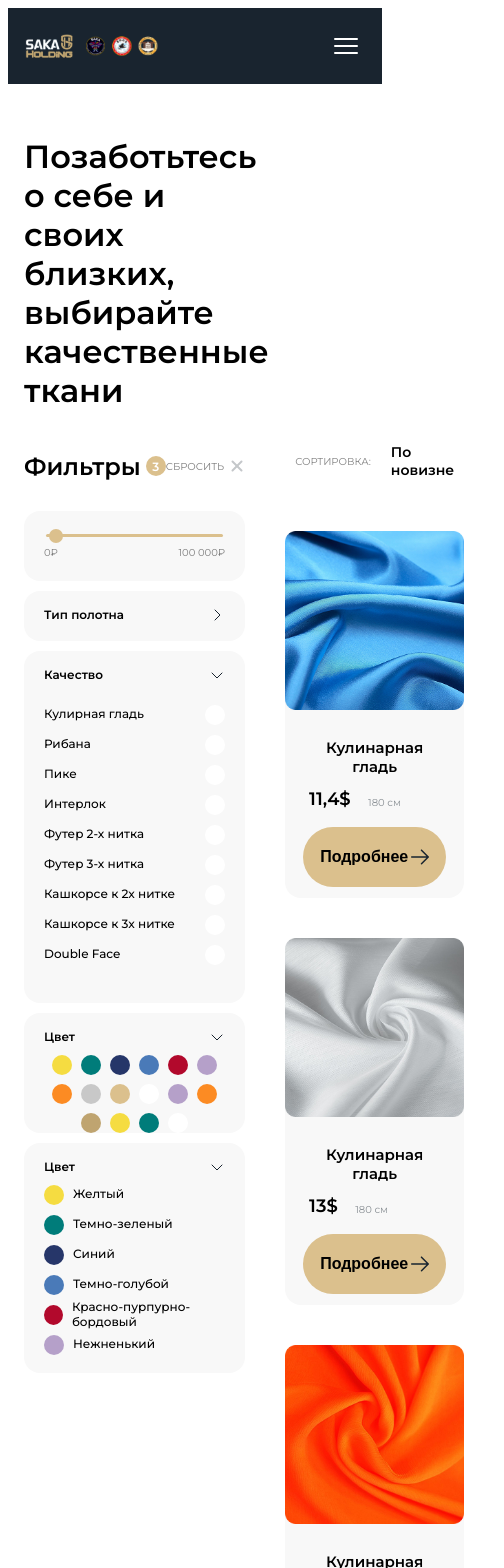
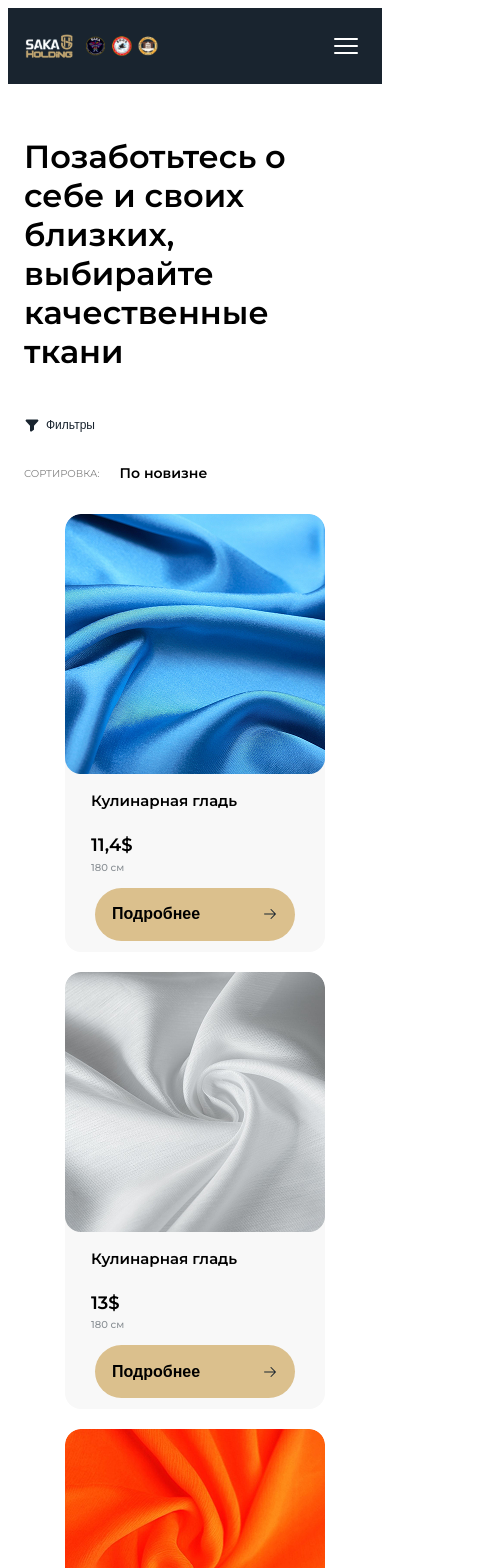
Before and after one commit to aerths/saka-holding, a Vue app: page /catalog in a window 390 px wide. Shown: the top 1568 px of the page, 504 px wide, since content can reach past the window. Built offline with nearby package versions, Linux system fonts and the light colour scheme.

Commit message:
catalog adaptive

```diff
--- a/src/components/RecentlyViewed/Glad.vue
+++ b/src/components/RecentlyViewed/Glad.vue
@@ -33,51 +33,66 @@ defineProps<{
         background-color: #FFF;
         display: flex;
         flex-direction: column;
-        align-items: center;
+        align-items: stretch;
         width: 100%;
         max-width: 260px;
         min-width: 0;
-        height: auto;
         min-height: 360px;
-
         border-radius: 16px;
 
         > img{
             display: block;
             width: 100%;
-            max-width: 260px;
-            height: auto;
+            aspect-ratio: 1 / 1;
+            object-fit: cover;
+            border-radius: 16px 16px 0 0;
         }
 
         .BT{
-            width: 80%;
-            margin-bottom: 11px;
+            width: 200px;
+            max-width: 80%;
+            margin: auto auto 11px;
+
+            .button{
+                width: 200px;
+                max-width: 100%;
+                min-height: 53px;
+                max-height: 53px;
+                padding: 0 17px;
+                font-size: 16px;
+
+                img{
+                    width: 16px;
+                    height: 16px;
+                }
+            }
         }
         .TextCon{
             display: flex;
-            flex-direction: row;
-            flex-wrap: wrap;
-            padding: 22px 10% 11px;
+            flex-direction: column;
+            align-items: flex-start;
+            gap: 5px;
+            padding: 18px 10% 14px;
             width: 100%;
-            text-align: center;
+            text-align: left;
             h2{
-            margin: 6px;
-            font-size: clamp(18px, 1.5vw, 22px);
-            font-weight: SemiBold;
+                margin: 0;
+                font-size: clamp(18px, 1.5vw, 22px);
+                font-weight: 600;
+                line-height: 1.15;
             }
             h3{
-
-            margin: 6px;
-            font-size: clamp(15px, 1.25vw, 18px);
-            font-weight: SemiBold;
+                margin: 0;
+                min-height: 38px;
+                font-size: clamp(15px, 1.25vw, 18px);
+                font-weight: 600;
+                line-height: 1.2;
             }
             a{
                 font-size: clamp(10px, 1vw, 12px);
-                font-weight: Medium;
+                font-weight: 500;
                 color: #19242f7e;
-                align-self: last baseline;
-                margin-left: 8%;
-                margin-bottom: 5%
+                margin: 0;
             }
         }
 
--- a/src/components/filters/BigFilterBlock.vue
+++ b/src/components/filters/BigFilterBlock.vue
@@ -19,15 +19,27 @@ import GladiCatalog from '@/components/filters/GladiCatalog.vue';
         flex-direction: column;
         max-width: 1300px;
         width: 100%;
+        gap: 24px;
 
         .container67{
             display: flex;
             flex-direction: row;
             align-items: start;
             justify-content: space-between;
+            gap: 40px;
+            width: 100%;
+
+            @include laptop{
+                flex-direction: column;
+                gap: 20px;
+            }
         }
         .TextCont{
             max-width: 60%;
+
+            @include laptop{
+                max-width: 100%;
+            }
         }
 
     }
--- a/src/components/filters/GladiCatalog.vue
+++ b/src/components/filters/GladiCatalog.vue
@@ -11,41 +11,41 @@ import glad4 from '@/assets/images/glad/glad-green.png';
             <a>СОРТИРОВКА:</a>
             <h2>По новизне</h2>
         </div>
-        <div class="container">
-            <div class="container">
+        <div class="catalog-list">
+            <div class="catalog-item">
                 <Glad :image="glad1" price="11,4$" size="180 см" theme="grey"/>
             </div>
-        <div class="container">
+            <div class="catalog-item">
                 <Glad :image="glad2" price="13$" size="180 см" theme="grey"/>
             </div>
-        <div class="container">
+            <div class="catalog-item">
                 <Glad :image="glad3" price="122,4$" size="180 см" theme="grey"/>
             </div>
-        <div class="container">
+            <div class="catalog-item">
                 <Glad :image="glad4" price="13,84$" size="180 см" theme="grey"/>
             </div>
-        <div class="container">
+            <div class="catalog-item">
                 <Glad :image="glad1" price="11,4$" size="180 см" theme="grey"/>
             </div>
-        <div class="container">
+            <div class="catalog-item">
                 <Glad :image="glad2" price="13$" size="180 см" theme="grey"/>
             </div>
-        <div class="container">
+            <div class="catalog-item">
                 <Glad :image="glad3" price="122,4$" size="180 см" theme="grey"/>
             </div>
-        <div class="container">
+            <div class="catalog-item">
                 <Glad :image="glad4" price="13,84$" size="180 см" theme="grey"/>
             </div>
-        <div class="container">
+            <div class="catalog-item">
                 <Glad :image="glad1" price="11,4$" size="180 см" theme="grey"/>
             </div>
-        <div class="container">
+            <div class="catalog-item">
                 <Glad :image="glad2" price="13$" size="180 см" theme="grey"/>
             </div>
-        <div class="container">
+            <div class="catalog-item">
                 <Glad :image="glad3" price="122,4$" size="180 см" theme="grey"/>
             </div>
-        <div class="container">
+            <div class="catalog-item">
                 <Glad :image="glad4" price="13,84$" size="180 см" theme="grey"/>
             </div>
         </div>
@@ -54,13 +54,21 @@ import glad4 from '@/assets/images/glad/glad-green.png';
 <style setup lang="scss">
     .GladiCatalog{
         display: flex;
-        flex-direction: column;;
+        flex-direction: column;
+        width: 100%;
+        min-width: 0;
+
         .containerGladi{
             display: flex;
             flex-direction: row;
             align-items: center;
-            padding: 0 50px;
+            padding: 0 20px;
             gap: 20px;
+
+            @include laptop{
+                padding: 0;
+            }
+
             a{
                 font-size: 10px;
                 font-weight: Medium;
@@ -71,12 +79,42 @@ import glad4 from '@/assets/images/glad/glad-green.png';
                 font-weight: medium;
             }
         }
-        .container{
+
+        .catalog-list{
+            display: flex;
             flex-wrap: wrap;
             padding: 0;
-            margin: 20px;
+            margin: 20px 0 0;
             max-width: 900px;
-            align-items: flex-end;
+            gap: 20px;
+            align-items: stretch;
+            padding-bottom: 48px;
+
+            @include laptop{
+                max-width: 100%;
+                justify-content: center;
+                padding-bottom: 40px;
+            }
+
+            @include mobile{
+                padding-bottom: 32px;
+            }
+        }
+
+        .catalog-item{
+            flex: 0 1 260px;
+            max-width: 260px;
+            width: 100%;
+            min-width: 0;
+
+            @include laptop{
+                flex-basis: 260px;
+            }
+
+            @include mobile{
+                flex-basis: min(100%, 260px);
+                max-width: 260px;
+            }
         }
     }
 </style>
--- a/src/components/filters/filters.vue
+++ b/src/components/filters/filters.vue
@@ -1,13 +1,40 @@
 <script setup lang="ts">
+import { onBeforeUnmount, ref, watch } from 'vue';
 import range from '@/components/filters/range.vue';
 import type from '@/components/filters/type.vue';
 import colors from '@/components/filters/colors.vue';
 import colors2 from '@/components/filters/colors2.vue';
 import quality from '@/components/filters/quality.vue';
 import closeIcon from '@/assets/icons/X.svg?url';
+import funnelIcon from '@/assets/icons/filters/Funnel.svg?url';
+
+const isModalOpen = ref(false);
+
+const closeModal = () => {
+    isModalOpen.value = false;
+};
+
+watch(isModalOpen, (isOpen) => {
+    if (typeof document !== 'undefined') {
+        document.body.style.overflow = isOpen ? 'hidden' : '';
+    }
+});
+
+onBeforeUnmount(() => {
+    if (typeof document !== 'undefined') {
+        document.body.style.overflow = '';
+    }
+});
 </script>
 
 <template>
+    <div class="filters-root">
+        <button class="filters-trigger" type="button" @click="isModalOpen = true">
+            <img :src="funnelIcon" alt="">
+            <span>Фильтры</span>
+            <span class="push">3</span>
+        </button>
+
         <div class="filters">
             <div class="TextCon">
                 <div class="Con">
@@ -25,19 +52,91 @@ import closeIcon from '@/assets/icons/X.svg?url';
             <colors />
             <colors2 />
         </div>
+
+        <Teleport to="body">
+            <div v-if="isModalOpen" class="filters-modal" @click.self="closeModal">
+                <div class="filters filters--modal" role="dialog" aria-modal="true" aria-label="Фильтры">
+                    <div class="TextCon">
+                        <div class="Con">
+                            <h2>Фильтры</h2>
+                            <div class="push">3</div>
+                        </div>
+                        <button class="filters-close" type="button" aria-label="Закрыть фильтры" @click="closeModal">
+                            <span>СБРОСИТЬ</span>
+                            <img :src="closeIcon" alt="">
+                        </button>
+                    </div>
+                    <range />
+                    <type />
+                    <quality />
+                    <colors />
+                    <colors2 />
+                </div>
+            </div>
+        </Teleport>
+    </div>
 </template>
 
 <style setup lang="scss">
+    .filters-root{
+        width: 260px;
+        flex: 0 0 260px;
+
+        @include laptop{
+            width: 100%;
+            flex: 0 0 auto;
+            display: flex;
+            justify-content: flex-end;
+        }
+
+        @include mobile{
+            justify-content: flex-start;
+        }
+    }
+
+    .filters-trigger{
+        display: none;
+        align-items: center;
+        gap: 6px;
+        padding: 0;
+        border: none;
+        background: transparent;
+        color: var(--main-color);
+        font-size: 12px;
+        font-weight: 500;
+        cursor: pointer;
+
+        img{
+            width: 16px;
+            height: 16px;
+        }
+
+        .push{
+            display: none;
+        }
+
+        @include laptop{
+            display: inline-flex;
+        }
+    }
+
     .filters{
         display: flex;
         flex-direction: column;
         gap: 10px;
         background-color: #FFF;
+        width: 260px;
+
+        @include laptop{
+            display: none;
+        }
+
         .TextCon{
             display: flex;
             flex-direction: row;
             align-items: center;
             justify-content: space-between;
+            width: 100%;
             .Con{
                 display: flex;
                 flex-direction: row;
@@ -45,16 +144,33 @@ import closeIcon from '@/assets/icons/X.svg?url';
                 gap: 5px;
                 text-align: center;
                 h2{
-                    font-weight: 14px;
-                    font-weight: bold;
+                    font-size: 14px;
+                    font-weight: 700;
                 }
                 a{
                     font-size: 10px;
-                    font-weight: medium;
+                    font-weight: 500;
                     color: rgba(0, 0, 0, 0.514);
                 }
             }
         }
+
+        .filters-close{
+            display: flex;
+            align-items: center;
+            gap: 6px;
+            padding: 0;
+            border: 0;
+            background: transparent;
+            cursor: pointer;
+
+            span{
+                font-size: 10px;
+                font-weight: 500;
+                color: rgba(0, 0, 0, 0.514);
+            }
+        }
+
         .push{
             background-color: var(--accent-color);
             width: 20px;
@@ -69,6 +185,55 @@ import closeIcon from '@/assets/icons/X.svg?url';
             flex-direction: column;
             align-items: center;
             justify-content: center;
+            @include laptop{
+                display: none;
+            }
+            @include mobile{
+                display: none;
+            }
+        }
+    }
+
+    .filters-modal{
+        position: fixed;
+        inset: 0;
+        z-index: 1000;
+        display: none;
+        align-items: center;
+        justify-content: center;
+        padding: 24px;
+        background-color: rgba(25, 36, 47, 0.84);
+
+        @include laptop{
+            display: flex;
+        }
+
+        @include mobile{
+            padding: 16px;
+        }
+
+        .filters--modal{
+            display: flex;
+            width: min(100%, 460px);
+            max-height: calc(100vh - 48px);
+            overflow-y: auto;
+            padding: 28px 40px;
+            border-radius: 8px;
+            box-shadow: 0 20px 60px rgba(0, 0, 0, 0.22);
+
+            @include mobile{
+                width: min(100%, 300px);
+                max-height: calc(100vh - 32px);
+                padding: 22px 18px;
+            }
+
+            .range,
+            .type,
+            .quality,
+            .colors,
+            .colors2{
+                max-width: none;
+            }
         }
     }
 </style>
--- a/src/components/slider/Slider.vue
+++ b/src/components/slider/Slider.vue
@@ -115,7 +115,7 @@ onBeforeUnmount(stopSlider)
     &__card {
         position: relative;
         width: 100%;
-        max-width: 1400px;
+        max-width: 1150px;
         height: 438px;
         margin: 0 auto;
         overflow: visible;
```
Also changed, not shown: src/components/clothes/BlockTShort.vue (+10 -1 lines), src/components/description-saka/catalog.vue (+9 -9 lines), src/assets/icons/filters/Funnel.svg (added). Lines whose indentation alone changed are shown as unchanged.
